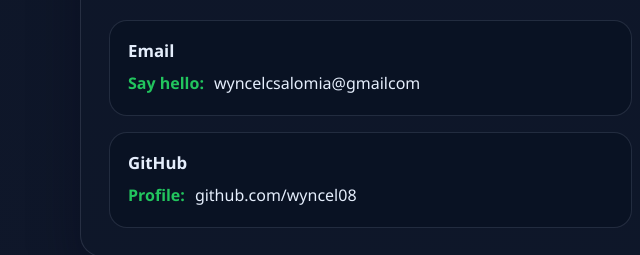
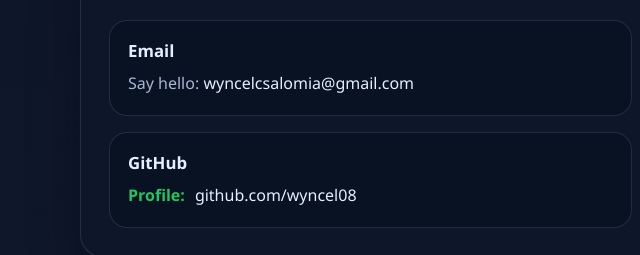
Before and after one commit to wyncel08/wyncel-portfolio, a plain HTML site: page index.html in a window 1280 px wide. Shown: the part 3166-3421 px from the top of the page, 0-640 px from the left. Drawn offline with Linux system fonts and the light colour scheme.

Commit message:
Add a dot in Email

```diff
--- a/index.html
+++ b/index.html
@@ -248,9 +248,8 @@
 					<div class="contact-card">
 						<h3>Email</h3>
 						<p>
-							<a class="contact-link" href="mailto:wyncelcsalomia@gmailcom">
-								<span>Say hello:</span> wyncelcsalomia@gmailcom
-							</a>
+							<span>Say hello:</span>
+							<a class="contact-link" href="https://mail.google.com/?">wyncelcsalomia@gmail.com</a>
 						</p>
 					</div>
 					<div class="contact-card">
```
